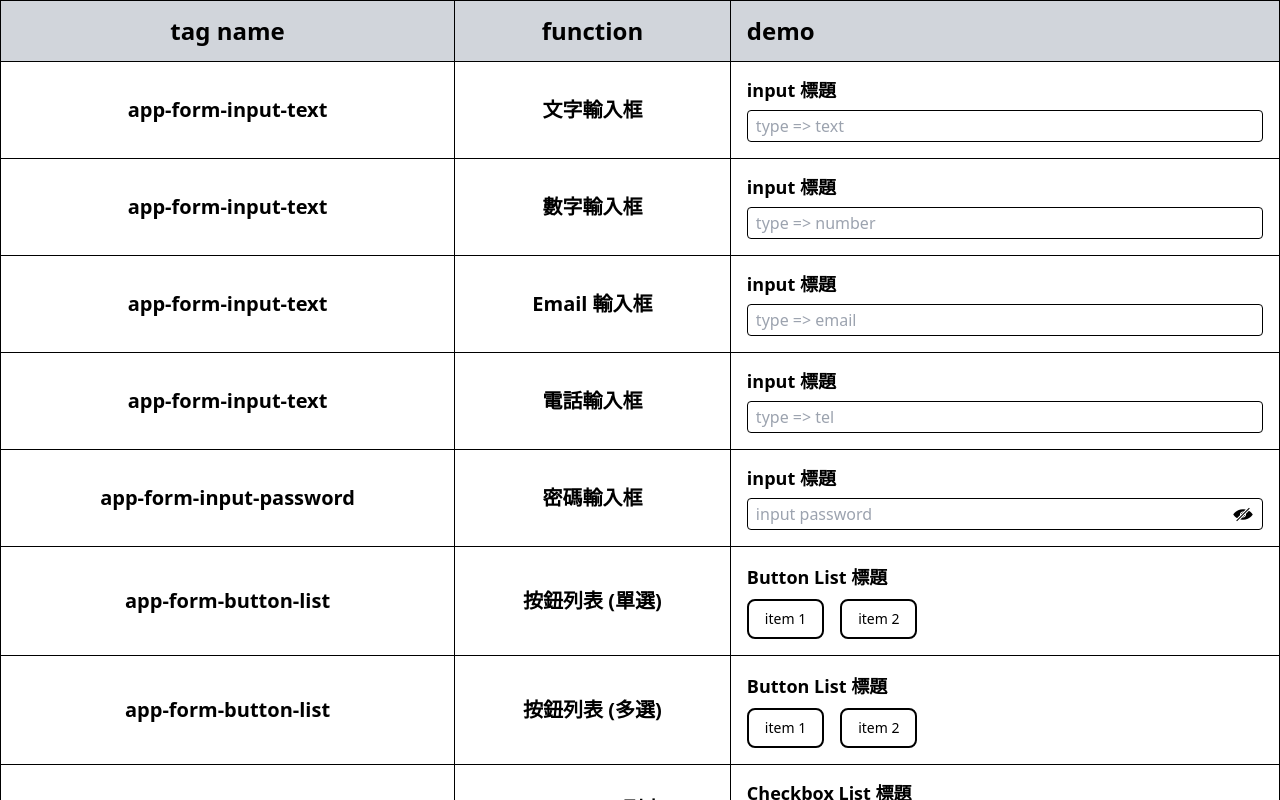
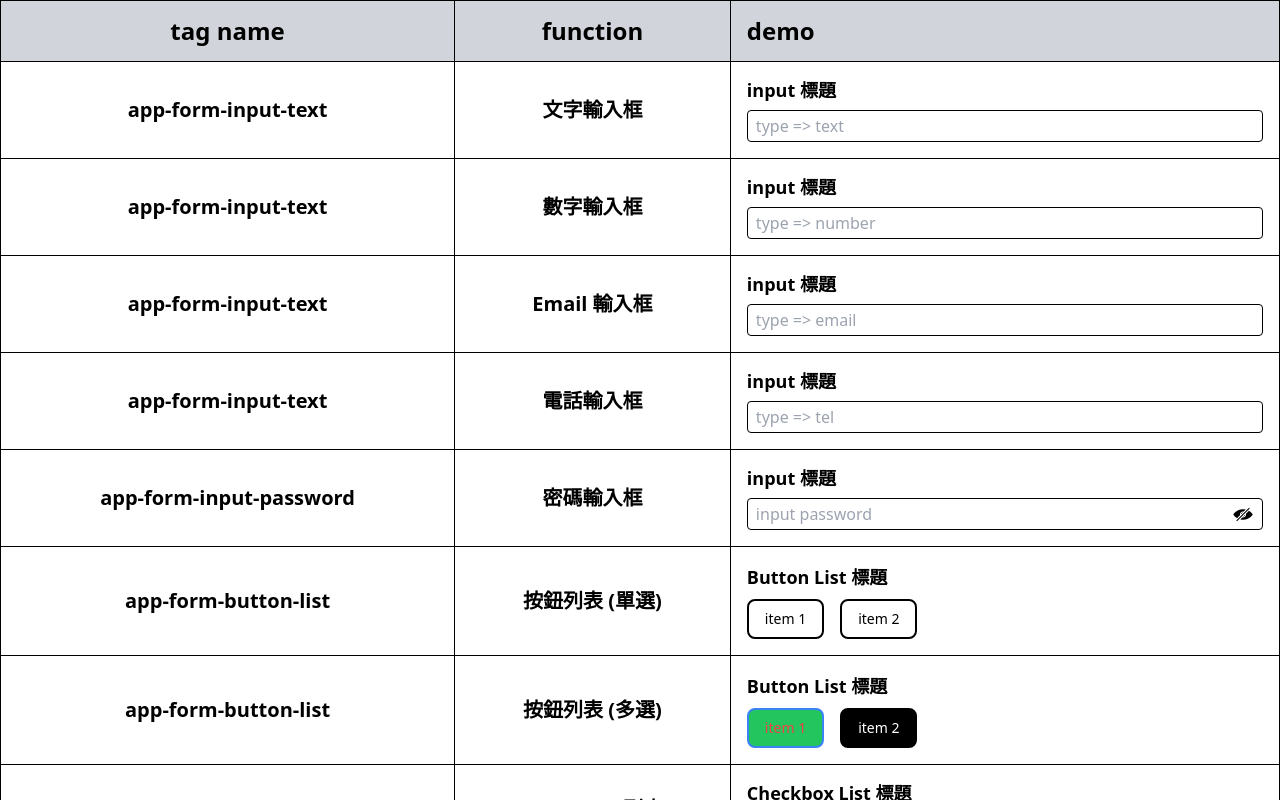
Before and after one commit to Charmying/Test-----Angular, an Angular app: page /pages/demo/demo-forms in a window 1280 px wide. Shown: the top 800 px of the page. Built offline with nearby package versions, Linux system fonts and the light colour scheme.

Commit message:
button 共用元件修改成同時支援雙樣式

```diff
--- a/src/app/shared/components/button/button.component.html
+++ b/src/app/shared/components/button/button.component.html
@@ -1,4 +1,4 @@
-<button class="w-max h-10 px-4 py-1 rounded-lg transition-colors duration-200" [ngClass]="[buttonClass, border ? 'border-2 border-solid' : 'border-0']" [ngStyle]="{ color: textColor, backgroundColor: backgroundColor, borderColor: border ? borderColor : undefined }" (click)="click()">
+<button class="w-max h-10 px-4 py-1 rounded-lg transition-colors duration-200" [ngClass]="[buttonClass, border ? 'border-2 border-solid' : 'border-0']" [ngStyle]="useInlineStyle ? { color: textColor, backgroundColor: backgroundColor, borderColor: border ? borderColor : undefined } : null" (click)="click()">
   <div class="flex items-center">
     <ng-container *ngIf="leftIcon">
       <div class="mr-1">
--- a/src/app/shared/components/button/button.component.ts
+++ b/src/app/shared/components/button/button.component.ts
@@ -23,4 +23,9 @@ export class ButtonComponent {
   click(): void {
     this.buttonClick.emit();
   }
+
+  /** 是否使用 inline style 模式 */
+  get useInlineStyle(): boolean {
+    return !this.buttonClass;
+  }
 }
```
